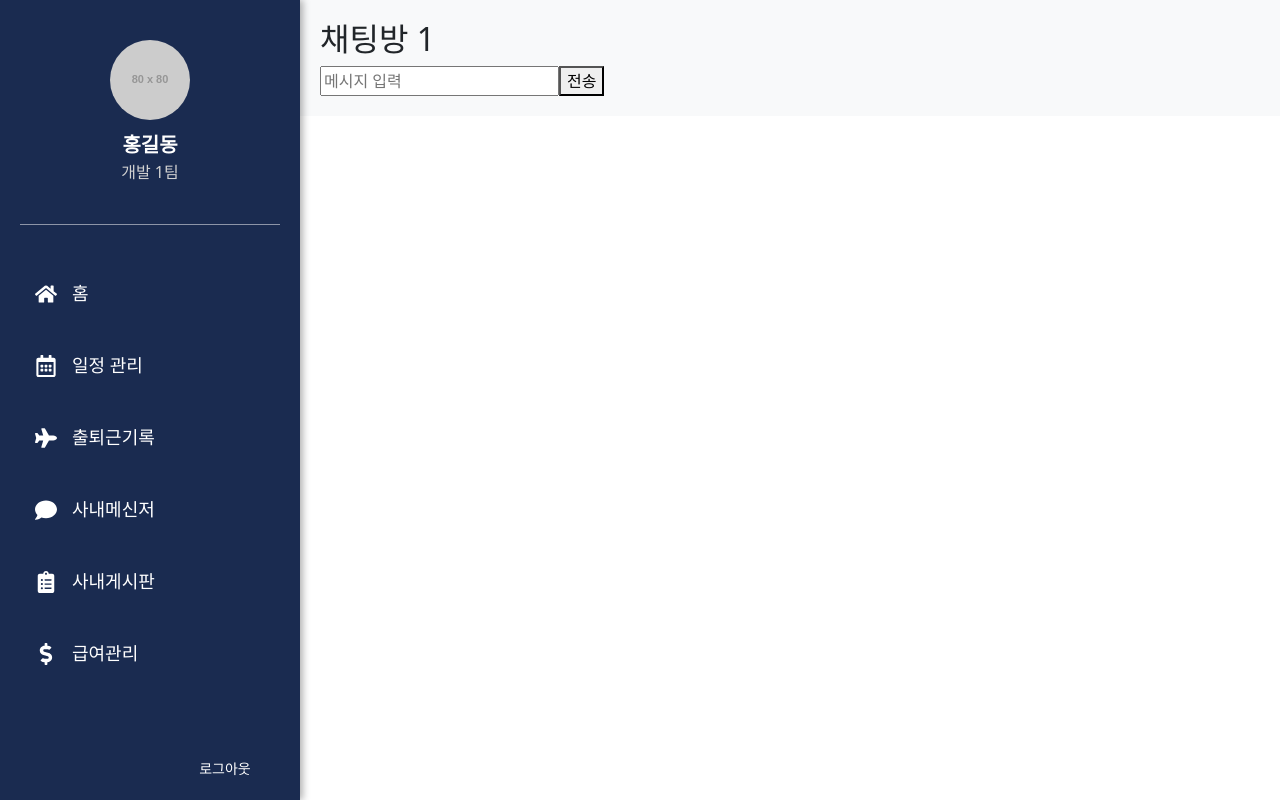
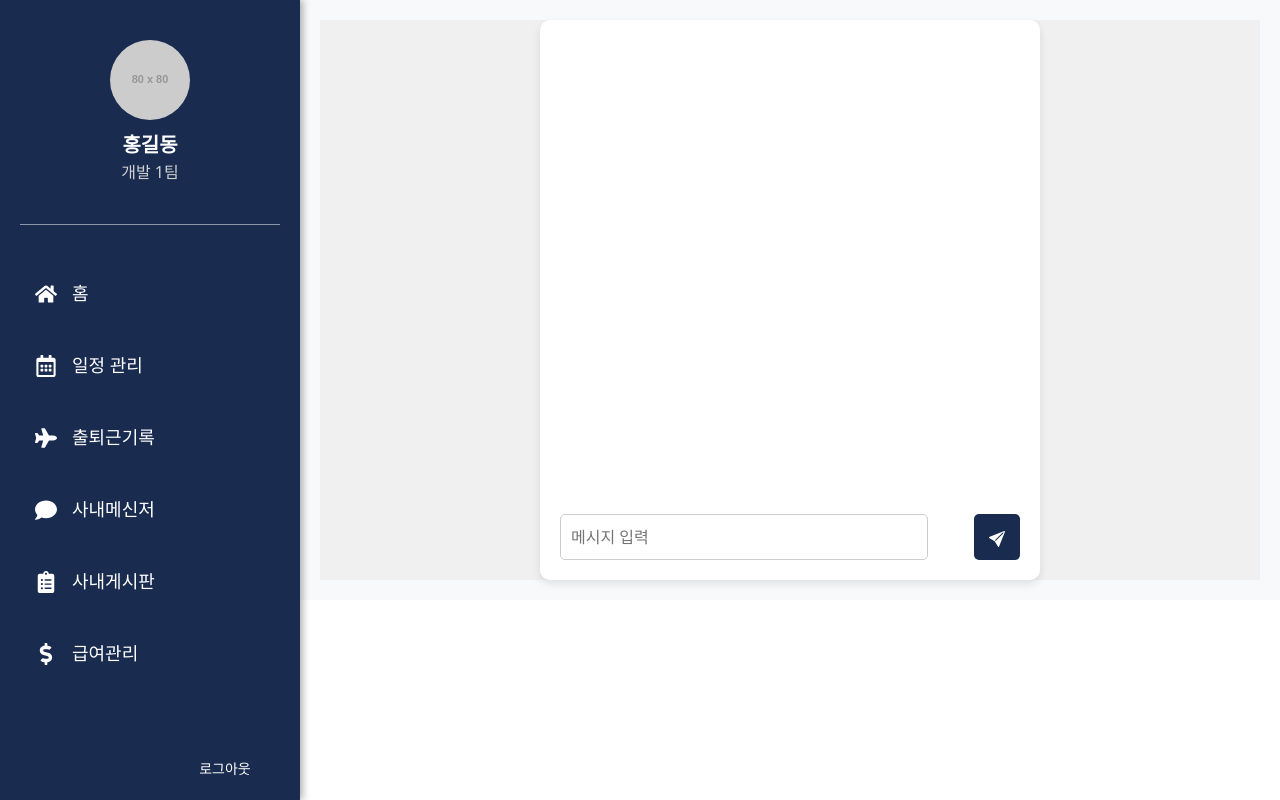
Before and after one commit to wook219/hr-handlers-FE, a React (Create React App) app: page /chatroom/1 in a window 1280 px wide. Built offline with nearby package versions, Linux system fonts and the light colour scheme.

Commit message:
Feat : 채팅방 CSS 적용

```diff
--- a/src/components/Chat/EnterChatRoomButton.js
+++ b/src/components/Chat/EnterChatRoomButton.js
@@ -2,11 +2,11 @@ import { useNavigate } from 'react-router-dom'; // useNavigate로 페이지 이
 import React from 'react';
 import './EnterChatRoomButton.css';
 
-const EnterChatRoomButton = ({ chatRoomId }) => {
+const EnterChatRoomButton = ({ chatRoomId, title }) => {
   const navigate = useNavigate(); // useNavigate 훅 사용
 
   const handleEnterChatRoomClick = () => {
-    navigate(`/chatroom/${chatRoomId}`); // 페이지 이동
+    navigate(`/chatroom/${chatRoomId}`, { state: { title } }); // 페이지 이동
   };
 
   return (
--- /dev/null
+++ b/src/pages/Chat/ChatMessage.css
@@ -0,0 +1,37 @@
+.chat-message-received {
+  background-color: #e7e7e7; /* 수신 메시지 배경색 */
+  color: #333;
+  padding: 10px;
+  border-radius: 10px;
+  margin-bottom: 10px;
+  width: fit-content;
+  max-width: 60%;
+  align-self: flex-start; /* 왼쪽 정렬 */
+}
+
+.chat-message-sent {
+  background-color: #1a2b50; /* 발신 메시지 배경색 */
+  color: white;
+  padding: 10px;
+  border-radius: 10px;
+  margin-bottom: 10px;
+  width: fit-content;
+  max-width: 60%;
+  align-self: flex-end; /* 오른쪽 정렬 */
+}
+
+.message-change-button {
+  display: block; /* 세로로 배치 */
+  color: black;
+  padding: 5px 10px; /* 버튼 안의 여백 */
+  background-color: white;
+  border: 1px solid gray;
+  text-align: center; /* 텍스트를 가운데 정렬 */
+  cursor: pointer; /* 마우스 커서가 포인터로 변하게 설정 */
+  font-size: 14px;
+}
+
+/* 호버 시 효과 */
+.message-change-button:hover {
+  background-color: #f0f0f0; /* 호버 시 배경색이 연한 회색으로 변경 */
+}
--- a/src/pages/Chat/ChatMessage.js
+++ b/src/pages/Chat/ChatMessage.js
@@ -1,20 +1,53 @@
-import React, { useState } from 'react';
+import React, { useEffect, useState } from 'react';
+import { getEmpNoFromToken } from '../../utils/tokenUtils';
+import './ChatMessage.css';
 
-// 보낸 메시지 받은 메시지 구분
-
-const ChatMessage = ({ message, name, messageId, onEdit, onDelete, setSelectedMessageId }) => {
+const ChatMessage = ({
+  message,
+  name,
+  empNo,
+  messageId,
+  onEdit,
+  onDelete,
+  selectedMessageId,
+  setSelectedMessageId,
+}) => {
   const [isEditing, setIsEditing] = useState(false);
   const [newMessage, setNewMessage] = useState(message);
   const [contextMenu, setContextMenu] = useState(null); // 우클릭 메뉴 상태
+  const [tokenEmpNo, setTokenEmpNo] = useState('');
+
+  const token = localStorage.getItem('access_token');
+  useEffect(() => {
+    if (token) {
+      const tokenEmpNo = getEmpNoFromToken();
+      setTokenEmpNo(tokenEmpNo);
+      if (!tokenEmpNo) throw new Error('EmpNo not authenticated');
+    }
+  }, [token]); // token이 변경될 때마다 실행
+
+  useEffect(() => {
+    // 화면의 다른 곳을 클릭하면 우클릭 메뉴를 닫음
+    const handleClickOutside = (e) => {
+      if (e.target.closest('.chat-message')) return; // ChatMessage 컴포넌트 안에서 클릭된 경우는 제외
+      setContextMenu(null); // 메뉴 숨기기
+    };
+    document.addEventListener('click', handleClickOutside);
+    return () => {
+      document.removeEventListener('click', handleClickOutside);
+    };
+  }, []);
 
   // 우클릭 이벤트 핸들러
   const handleRightClick = (e) => {
     e.preventDefault();
+    if (empNo === tokenEmpNo) {
       setContextMenu({
         mouseX: e.clientX - 2,
         mouseY: e.clientY - 4,
       });
       setSelectedMessageId(messageId);
+    }
   };
 
   const handleCloseMenu = () => {
@@ -36,10 +69,19 @@ const ChatMessage = ({ message, name, messageId, onEdit, onDelete, setSelectedMe
     setIsEditing(false);
   };
 
+  useEffect(() => {
+    if (selectedMessageId !== messageId) {
+      setContextMenu(null); // 다른 메시지를 선택하면 기존 메뉴 숨기기
+    }
+  }, [selectedMessageId, messageId]);
+
+  let messageClass = empNo !== tokenEmpNo ? 'chat-message-received' : 'chat-message-sent';
+
   return (
-    <div onContextMenu={handleRightClick}>
     <div>
-        <span>{name} : </span>
+      {empNo !== tokenEmpNo ? <div>{name} </div> : null}
+      <div onContextMenu={handleRightClick} className={messageClass}>
+        <div>
           {isEditing ? (
             <div>
               <input
@@ -59,10 +101,15 @@ const ChatMessage = ({ message, name, messageId, onEdit, onDelete, setSelectedMe
         {/* 우클릭 메뉴 */}
         {contextMenu && (
           <div style={{ position: 'absolute', top: contextMenu.mouseY, left: contextMenu.mouseX }}>
-          <div onClick={handleEditClick}>수정</div>
-          <div onClick={handleDeleteClick}>삭제</div>
+            <div onClick={handleEditClick} className="message-change-button">
+              수정
+            </div>
+            <div onClick={handleDeleteClick} className="message-change-button">
+              삭제
+            </div>
           </div>
         )}
+      </div>
     </div>
   );
 };
--- /dev/null
+++ b/src/pages/Chat/ChatRoom.css
@@ -0,0 +1,55 @@
+.chatroom-page {
+  display: flex;
+  justify-content: center; /* 가로 중앙 정렬 */
+  align-items: center; /* 세로 중앙 정렬 */
+  height: 100%; /* 화면의 전체 높이 */
+  background-color: #f0f0f0;
+  padding: 0 20px;
+}
+
+.chatroom-page-container {
+  width: 100%; /* 기본적으로 100% 너비 */
+  max-width: 500px;
+  background-color: white; /* 흰색 배경 */
+  padding: 20px; /* 내부 여백 */
+  border-radius: 10px; /* 둥근 모서리 */
+  box-shadow: 0 4px 8px rgba(0, 0, 0, 0.1); /* 그림자 효과 */
+  box-sizing: border-box; /* padding 포함 */
+  display: flex;
+  flex-direction: column; /* 세로 방향으로 요소 정렬 */
+  height: 70vh;
+}
+
+/* 채팅 내용이 있는 영역 */
+.chat-body {
+  flex-grow: 1; /* 채팅 영역이 가용 공간을 차지하도록 설정 */
+  overflow-y: auto; /* 채팅 내용이 많을 경우 스크롤 */
+  maxheight: '500px';
+}
+
+/* 입력란과 버튼 영역 */
+.chat-input {
+  display: flex;
+  justify-content: space-between; /* 입력란과 버튼을 양옆으로 배치 */
+  margin-top: 20px; /* 위쪽 여백 */
+}
+
+.chat-input input {
+  width: 80%; /* 입력란의 너비 */
+  padding: 10px;
+  border-radius: 5px; /* 입력란 모서리 둥글게 */
+  border: 1px solid #ccc; /* 테두리 */
+}
+
+.chat-input button {
+  padding: 10px 15px;
+  background-color: #1a2b50; /* 버튼 배경색 */
+  color: white; /* 글자색 */
+  border: none; /* 테두리 없음 */
+  border-radius: 5px; /* 버튼 모서리 둥글게 */
+  cursor: pointer; /* 마우스 커서 변경 */
+}
+
+.chat-input button:hover {
+  background-color: #325298; /* 버튼 hover 시 색상 변경 */
+}
--- a/src/pages/Chat/ChatRoom.js
+++ b/src/pages/Chat/ChatRoom.js
@@ -1,8 +1,12 @@
 import React, { useCallback, useState, useEffect, useRef } from 'react';
+import { useLocation } from 'react-router-dom';
 import UseWebSocket from './UseWebSocket';
 import ChatMessage from './ChatMessage';
 import { getChatMessagesAPI } from '../../api/chat';
 import { getEmpNoFromToken } from '../../utils/tokenUtils';
+import 'bootstrap/dist/css/bootstrap.min.css';
+import { SendFill } from 'react-bootstrap-icons';
+import './ChatRoom.css';
 
 const ChatRoom = () => {
   const [chatRoomId, setChatRoomId] = useState(null);
@@ -10,6 +14,8 @@ const ChatRoom = () => {
   const [selectedMessageId, setSelectedMessageId] = useState(null);
   const [empNo, setEmpNo] = useState('');
   const [messageInput, setMessageInput] = useState([]);
+  const [title, setTitle] = useState('');
+  const location = useLocation(); // useLocation 훅을 사용하여 state에 접근
 
   const chatBodyRef = useRef(null);
 
@@ -23,6 +29,10 @@ const ChatRoom = () => {
   }, [token]); // token이 변경될 때마다 실행
 
   useEffect(() => {
+    if (location.state) {
+      setTitle(location.state.title);
+    }
+
     const pathParts = window.location.pathname.split('/');
     const roomId = pathParts[pathParts.length - 1];
     if (roomId) {
@@ -30,6 +40,13 @@ const ChatRoom = () => {
       loadChatMessages(roomId);
     }
   }, [window.location.search]);
+
+  // 메시지가 변경될 때마다 스크롤을 가장 아래로 이동
+  useEffect(() => {
+    if (chatBodyRef.current) {
+      chatBodyRef.current.scrollTop = chatBodyRef.current.scrollHeight;
+    }
+  }, [messages]);
 
   const handleMessageReceived = useCallback((message) => {
     console.log('Received message: ', message);
@@ -94,7 +111,9 @@ const ChatRoom = () => {
           id: msg.messageId,
           text: msg.message,
           name: msg.employeeName,
+          empNo: msg.empNo,
           sent: msg.empNo === empNo,
+          received: msg.empNo !== empNo,
           timestamp: new Date(msg.timestamp),
         }));
 
@@ -129,6 +148,10 @@ const ChatRoom = () => {
       });
 
       setMessageInput('');
+
+      if (chatBodyRef.current) {
+        chatBodyRef.current.scrollTop = chatBodyRef.current.scrollHeight;
+      }
     }
   };
 
@@ -157,24 +180,29 @@ const ChatRoom = () => {
   };
 
   return (
+    <div className="chatroom-page">
+      <div className="chatroom-page-container">
         <div>
-      <h2>채팅방 {chatRoomId}</h2>
-      <div ref={chatBodyRef} style={{ maxHeight: '400px', overflowY: 'auto' }}>
+          <div>{title}</div>
+        </div>
+        <div ref={chatBodyRef} style={{}} className="chat-body">
           {messages.map((message) => (
             <ChatMessage
               key={message.id}
               message={message.text}
               name={message.name}
+              empNo={message.empNo}
               messageId={message.id}
               onEdit={handleEditMessage}
               onDelete={handleDeleteMessage}
+              selectedMessageId={selectedMessageId}
               setSelectedMessageId={setSelectedMessageId}
             />
           ))}
         </div>
 
         {/* 메시지 입력 부분 */}
-      <div>
+        <div className="chat-input">
           <input
             type="text"
             placeholder="메시지 입력"
@@ -182,7 +210,10 @@ const ChatRoom = () => {
             onChange={(e) => setMessageInput(e.target.value)}
             onKeyUp={(e) => e.key === 'Enter' && handleSendMessage()}
           />
-        <button onClick={handleSendMessage}>전송</button>
+          <button onClick={handleSendMessage}>
+            <SendFill />
+          </button>
+        </div>
       </div>
     </div>
   );
--- a/src/pages/Chat/ChatRoomList.js
+++ b/src/pages/Chat/ChatRoomList.js
@@ -37,7 +37,7 @@ const ChatRoomList = () => {
               </div>
 
               <div className="col-3 text-center">
-                <EnterChatRoomButton chatRoomId={chatroom.chatRoomId} />
+                <EnterChatRoomButton chatRoomId={chatroom.chatRoomId} title={chatroom.title} />
               </div>
             </div>
           ))}
```
Lines whose indentation alone changed are shown as unchanged.
